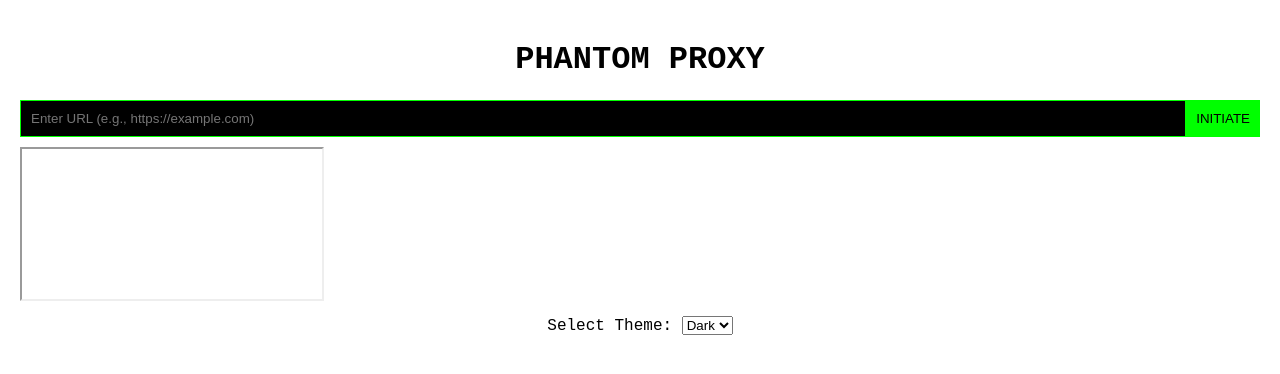
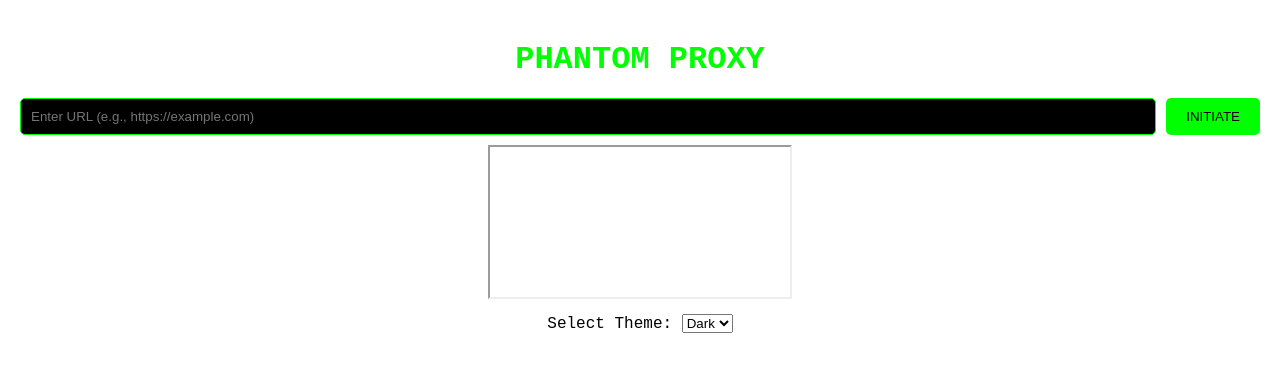
Before and after one commit to Ryler4/A-proxy, a website: page public/index.html in a window 1280 px wide. Drawn offline with Linux system fonts and the light colour scheme.

Commit message:
Update style.css

```diff
--- a/public/style.css
+++ b/public/style.css
@@ -3,18 +3,22 @@ body {
     font-family: 'Courier New', monospace;
     height: 100vh;
     overflow: hidden;
+    transition: background-color 0.3s, color 0.3s;
 }
 
 .container {
     padding: 20px;
+    text-align: center;
 }
 
 h1 {
-    text-align: center;
+    color: #0f0;
+    margin-bottom: 20px;
 }
 
 form {
     display: flex;
+    justify-content: center;
     margin-bottom: 10px;
 }
 
@@ -24,14 +28,18 @@ input[type="text"] {
     border: 1px solid #0f0;
     background: #000;
     color: #0f0;
+    border-radius: 5px;
+    margin-right: 10px;
 }
 
 button {
-    padding: 10px;
+    padding: 10px 20px;
     border: none;
     background: #0f0;
     color: #000;
     cursor: pointer;
+    border-radius: 5px;
+    transition: background 0.3s;
 }
 
 button:hover {
@@ -42,15 +50,17 @@ button:hover {
     width: 100%;
     height: 400px;
     border: none;
+    margin-top: 20px;
+    border-radius: 5px;
+    box-shadow: 0 0 10px rgba(0, 255, 0, 0.5);
 }
 
 .settings {
     margin-top: 10px;
-    text-align: center;
 }
 
 .dark {
-    background: #000;
+    background: # 000;
     color: #0f0;
 }
 
```
